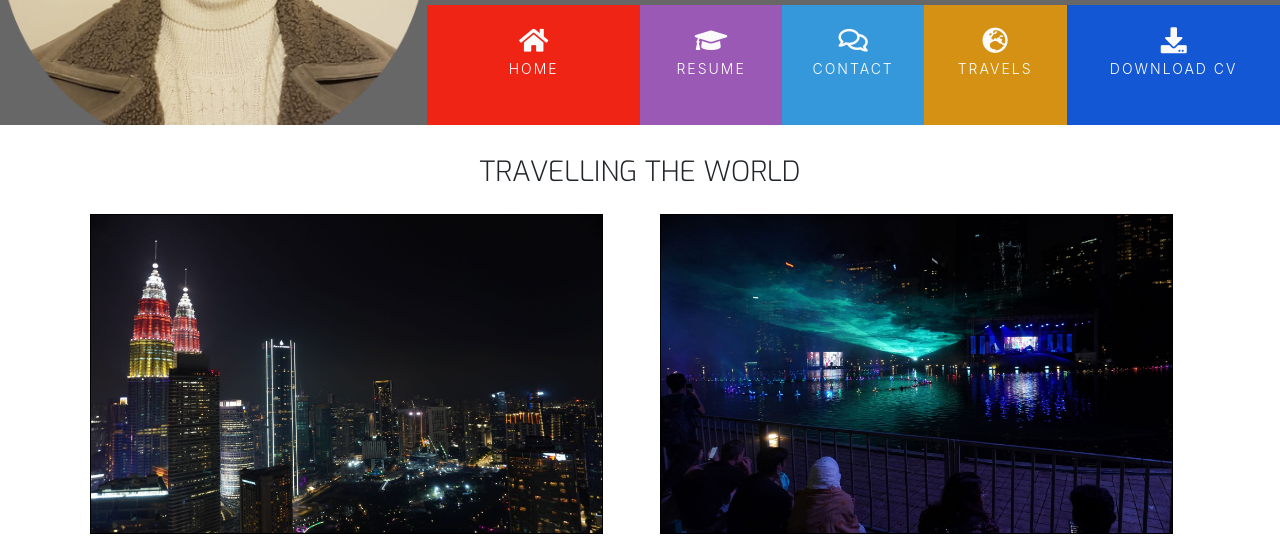
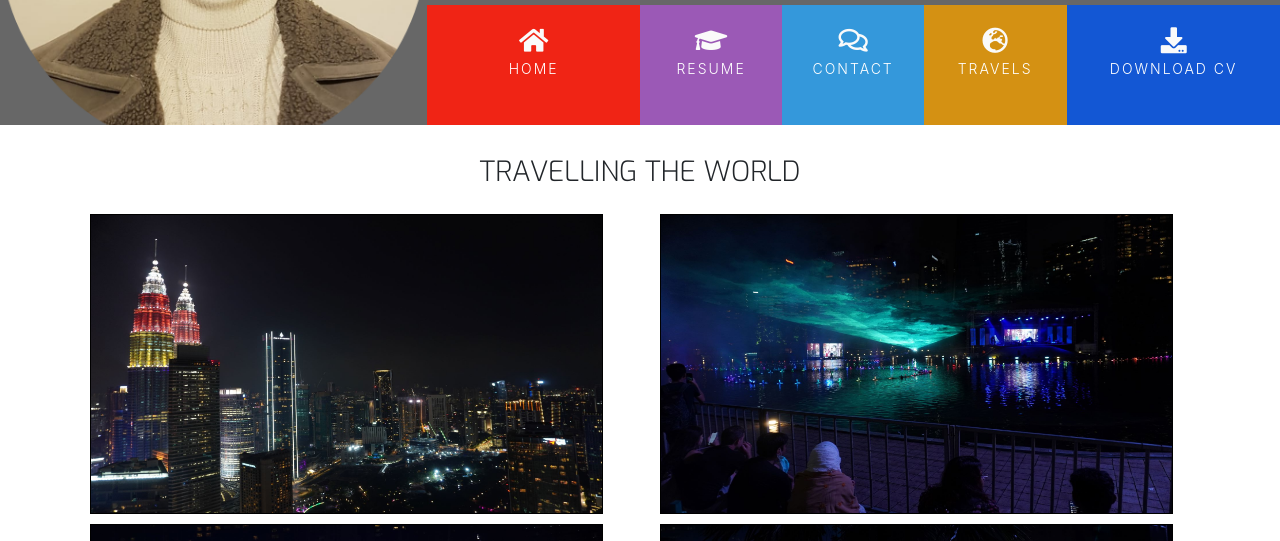
Before and after one commit to cmd-source/Conor-CV, a website: page travels.html in a window 1280 px wide. Shown: the part 245-786 px from the top of the page. Drawn offline with nearby package versions, Linux system fonts and the light colour scheme.

Commit message:
image fix

```diff
--- a/assets/css/style.css
+++ b/assets/css/style.css
@@ -237,7 +237,7 @@ textarea:hover {
     margin-left: 5px;
     border: 1px solid black;
     width: 95%;
-    height: 320px;
+    height: 300px;
 }
 
 
```
